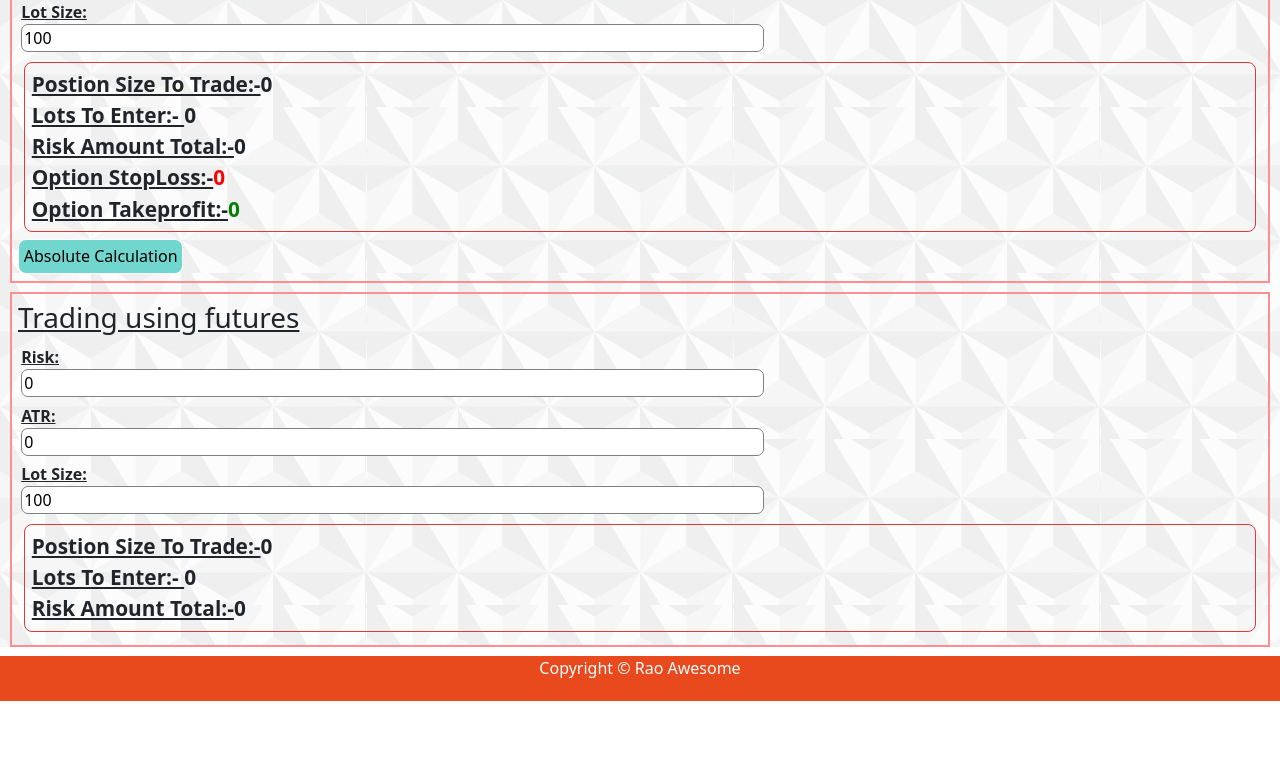
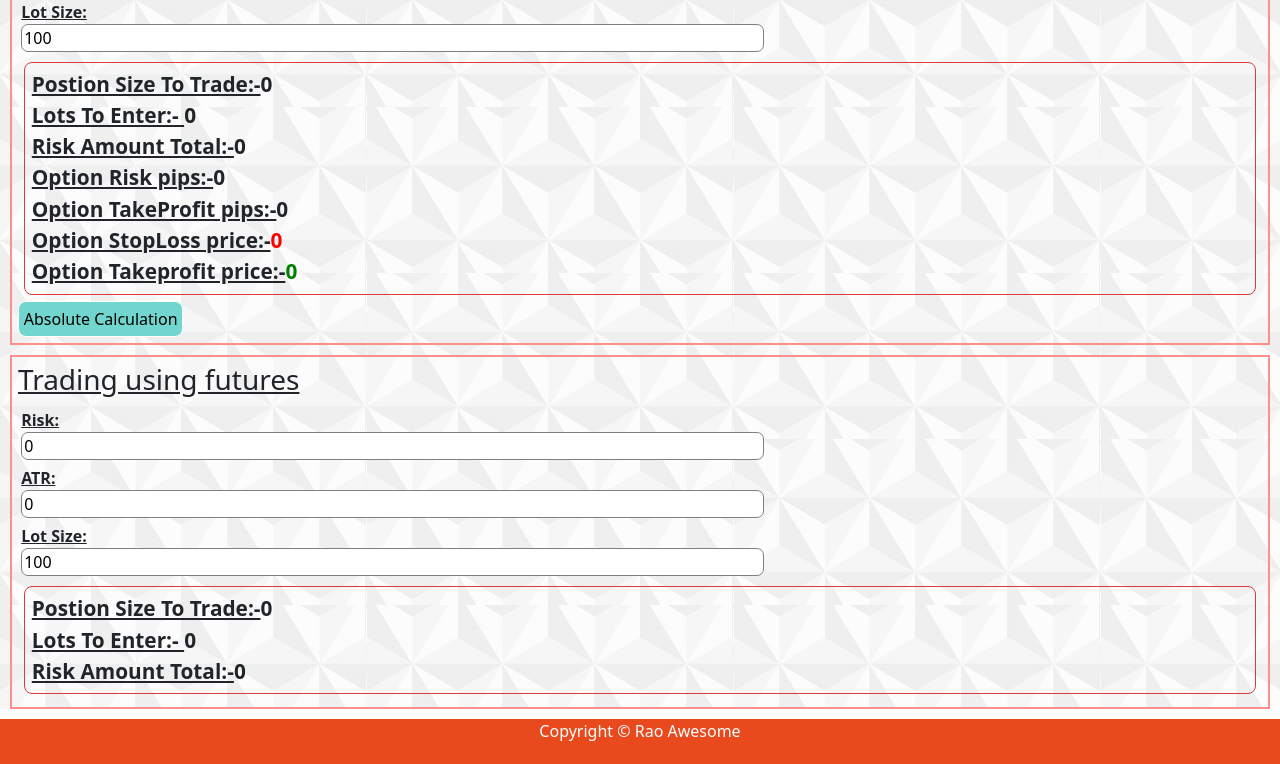
Before and after one commit to parameshwarao/raosblogs, an Angular app: page /tools in a window 1280 px wide. Shown: the part 817-1581 px from the top of the page. Before the commit the page ends 1518 px from the top, so only its background shows below. Built offline with nearby package versions, Linux system fonts and the light colour scheme.

Commit message:
added additional helper feilds

```diff
--- a/src/app/tools-module/risk-mangement/risk-mangement.component.html
+++ b/src/app/tools-module/risk-mangement/risk-mangement.component.html
@@ -59,10 +59,16 @@
       <span class="displayLabel">Risk Amount Total:-</span><span class="calculatedValueDisplay">{{option_ActualRisk}}</span>
     </div>
     <div>
-      <span class="displayLabel">Option StopLoss:-</span><span class="stoploss">{{option_stoploss}}</span>
+      <span class="displayLabel">Option Risk pips:-</span><span class="calculatedValueDisplay">{{option_riskATRPips}}</span>
     </div>
     <div>
-      <span class="displayLabel">Option Takeprofit:-</span><span class="takeProfit">{{option_takeProfit}}</span>
+      <span class="displayLabel">Option TakeProfit pips:-</span><span class="calculatedValueDisplay">{{option_ATR}}</span>
+    </div>
+    <div>
+      <span class="displayLabel">Option StopLoss price:-</span><span class="stoploss">{{option_stoploss}}</span>
+    </div>
+    <div>
+      <span class="displayLabel">Option Takeprofit price:-</span><span class="takeProfit">{{option_takeProfit}}</span>
     </div>
   </div>
 
--- a/src/app/tools-module/risk-mangement/risk-mangement.component.ts
+++ b/src/app/tools-module/risk-mangement/risk-mangement.component.ts
@@ -11,7 +11,7 @@ export class RiskMangementComponent implements OnInit {
   * future calculation
   */
 
-  lotSize: number = 100;
+  @Input () lotSize: number = 100;
   riskAmount: number = 0;
   riskATR: number = 0;
   pipRate: number = 0;
```
